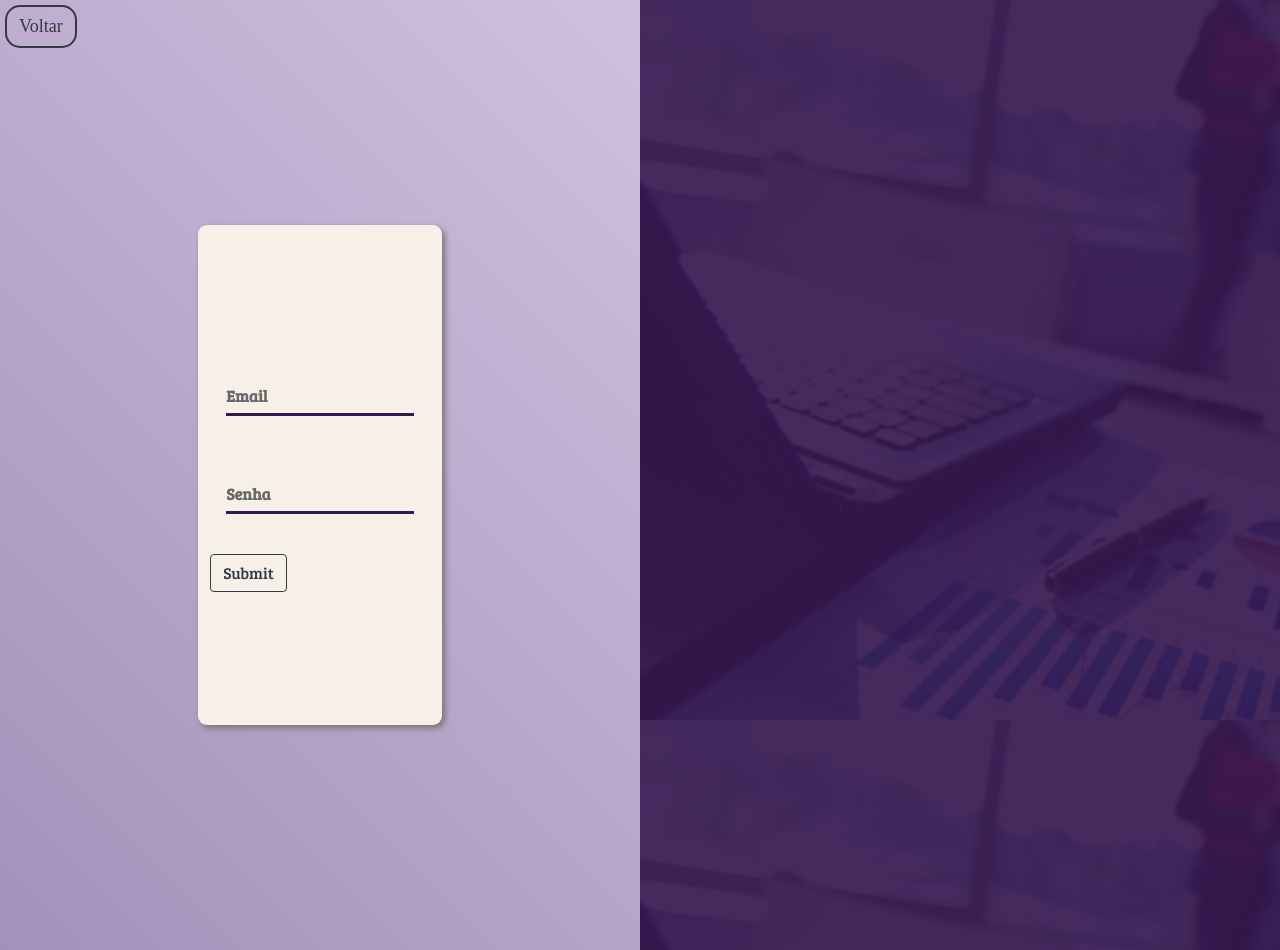
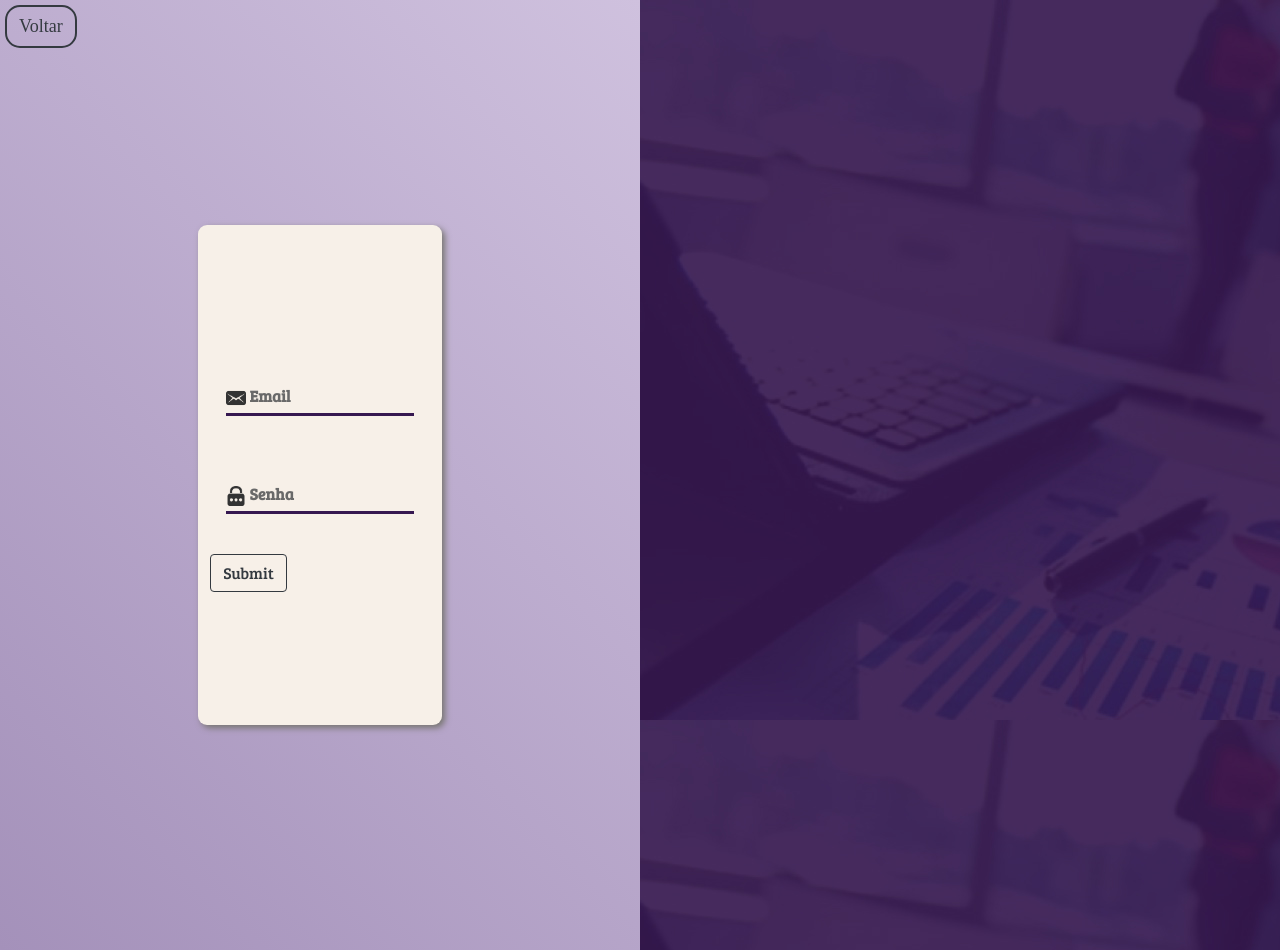
Before and after one commit to rickster1313/FinderFox, a PHP site: page /login in a window 1280 px wide. Run offline with PHP 8.4, Linux system fonts and the light colour scheme; data that the repository does not hold is empty.

Commit message:
mais login

```diff
--- a/views/login.php
+++ b/views/login.php
@@ -99,14 +99,14 @@
 		<span class="input input--ruri">
 					<input class="input__field input__field--ruri" type="text" id="input-26" name="email_txt" />
 					<label class="input__label input__label--ruri" for="input-26">
-						<span class="input__label-content input__label-content--ruri">Email</span>
+						<span class="input__label-content input__label-content--ruri"><img src="<?php echo BASE_URL ?>assets/images/newpost_email_3297.png" width="20"> Email </span>
 					</label>
          </span>
          <br>
 	<span class="input input--ruri">
 					<input class="input__field input__field--ruri" type="password" id="input-27" name="senha_txt" />
 					<label class="input__label input__label--ruri" for="input-27">
-						<span class="input__label-content input__label-content--ruri">Senha</span>
+						<span class="input__label-content input__label-content--ruri"><img src="<?php echo BASE_URL ?>assets/images/password_3715.png" width="20"> Senha</span>
 					</label>
          </span>
          <br>
```
Also changed, not shown: assets/images/newpost_email_3297.png (added), assets/images/password_3715.png (added).
